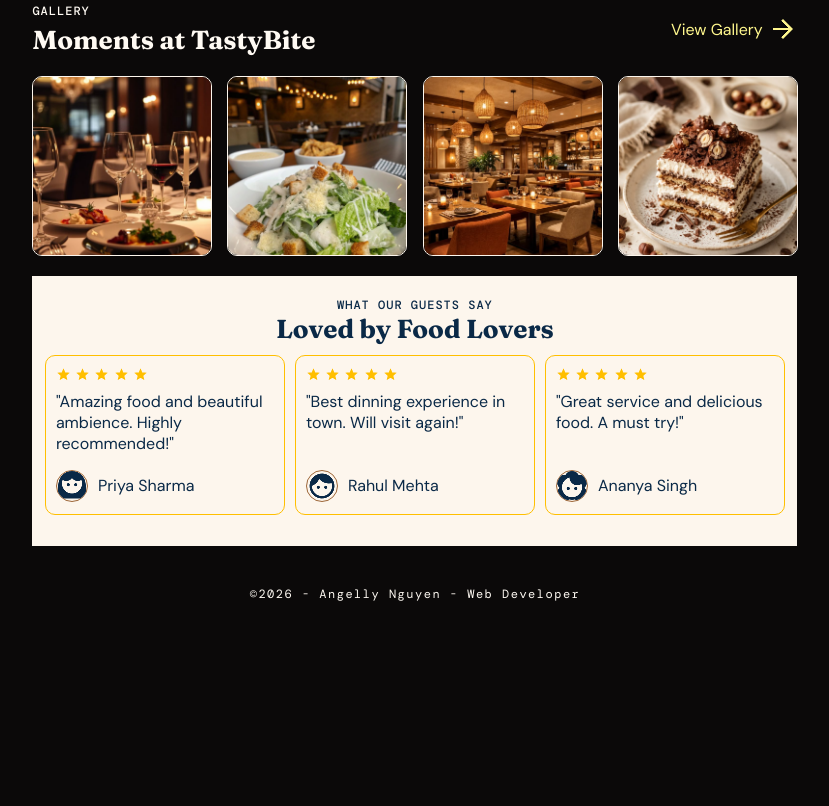
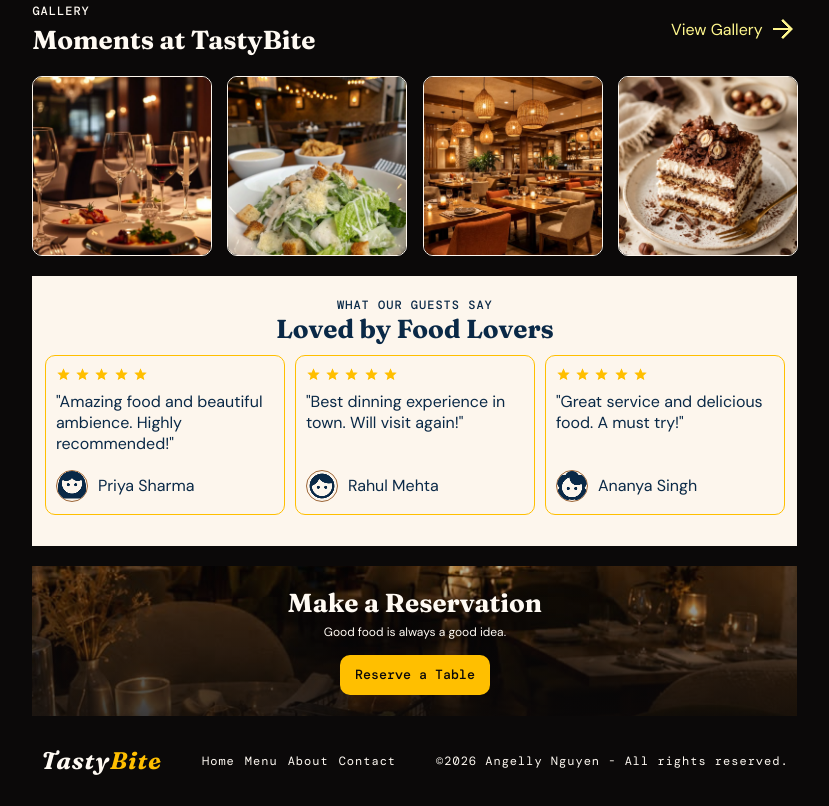
Before and after one commit to kyduyennguyen/frontend-exercises, a website: page restaurantweblayout/index.html in a window 1280 px wide. Shown: the part 1211-2017 px from the top of the page, without its empty margins (225-1054 px from the left). Before the commit the page ends 1833 px from the top, so only its background shows below. Drawn offline with nearby package versions, Linux system fonts and the light colour scheme; a web font is replaced by a local one.

Commit message:
Finished code for webpage and add README file

```diff
--- a/restaurantweblayout/index.html
+++ b/restaurantweblayout/index.html
@@ -179,9 +179,23 @@
           </div>
         </article>
       </section>
+      <section id="make-a-reservation">
+        <h3>Make a Reservation</h3>
+        <p>Good food is always a good idea.</p>
+        <button>Reserve a Table</button>
+      </section>
     </main>
     <footer>
-      <p>&copy;2026 - Angelly Nguyen - Web Developer</p>
+      <p id="title-footer">Tasty<span>Bite</span></p>
+      <div>
+        <ul id="nav-footer">
+          <li><a href="#">Home</a></li>
+          <li><a href="#">Menu</a></li>
+          <li><a href="#">About</a></li>
+          <li><a href="#">Contact</a></li>
+        </ul>
+      </div>
+      <p>&copy;2026 Angelly Nguyen - All rights reserved.</p>
     </footer>
   </body>
 </html>
--- a/restaurantweblayout/styles.css
+++ b/restaurantweblayout/styles.css
@@ -300,7 +300,8 @@ header {
 
 #title-our-menu h3,
 #title-gallery h3,
-#header-guests-feedback h3 {
+#header-guests-feedback h3,
+#make-a-reservation h3 {
   font-size: 26px;
   font-family: "Fraunces", serif;
   font-weight: bold;
@@ -438,14 +439,87 @@ header {
   height: 15px;
 }
 
+/* Make a Reservation section */
+#make-a-reservation {
+  width: 765px;
+  height: 150px;
+  background-image: linear-gradient(rgba(11, 9, 9, 0.3), rgba(11, 9, 9, 0.8)),
+    url("./assets/reserve-booking.jpeg");
+  background-position: center;
+  background-size: cover;
+  background-repeat: no-repeat;
+  display: flex;
+  align-items: center;
+  flex-direction: column;
+  justify-content: center;
+  gap: 5px;
+  overflow: hidden;
+}
+
+#make-a-reservation p {
+  font-size: 12px;
+}
+
+#make-a-reservation button {
+  margin-top: 10px;
+  width: 150px;
+  height: 40px;
+  border-radius: 10px;
+  border: none;
+  background-color: #FFBF00;
+  color: #0B0909;
+  font-family: "DM Mono", monospace;
+  font-weight: 500;
+  font-style: normal;
+}
+
+#make-a-reservation button:hover {
+  cursor: pointer;
+  background-color: #F7F1DE;
+  border: 1px solid #FFBF00;
+}
+
 /* Footer of page */
 footer {
   width: 100%;
+  height: 50px;
   text-align: center;
   margin: 20px 0;
   font-family: "DM Mono", monospace;
   font-weight: 300;
   font-style: normal;
   font-size: 12px;
-  letter-spacing: 1.5px;
+  letter-spacing: 1px;
+  display: flex;
+  justify-content: center;
+  align-items: center;
+  gap: 40px;
 }
+
+#title-footer {
+  font-family: "Fraunces", serif;
+  font-size: 24px;
+  font-weight: bold;
+  font-style: italic;
+}
+
+#title-footer span {
+  color: #FFBF00;
+}
+
+#nav-footer {
+  display: flex;
+  gap: 10px;
+  list-style-type: none;
+}
+
+#nav-footer a {
+  text-decoration: none;
+  color: #FFFAF3;
+}
+
+#nav-footer a:hover {
+  color: #FFF78D;
+  cursor: pointer;
+  font-weight: bold;
+}
```
Also changed, not shown: restaurantweblayout/README.md (added), restaurantweblayout/assets/reserve-booking.jpeg (added).
